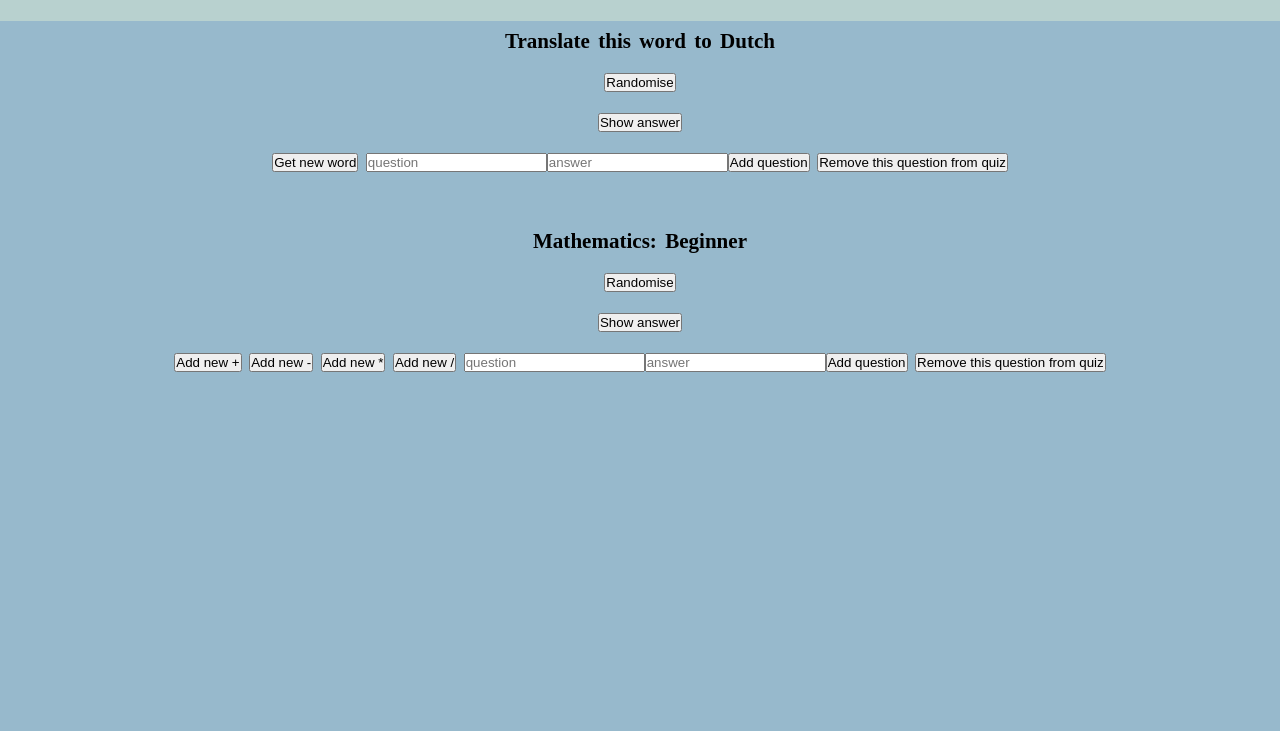
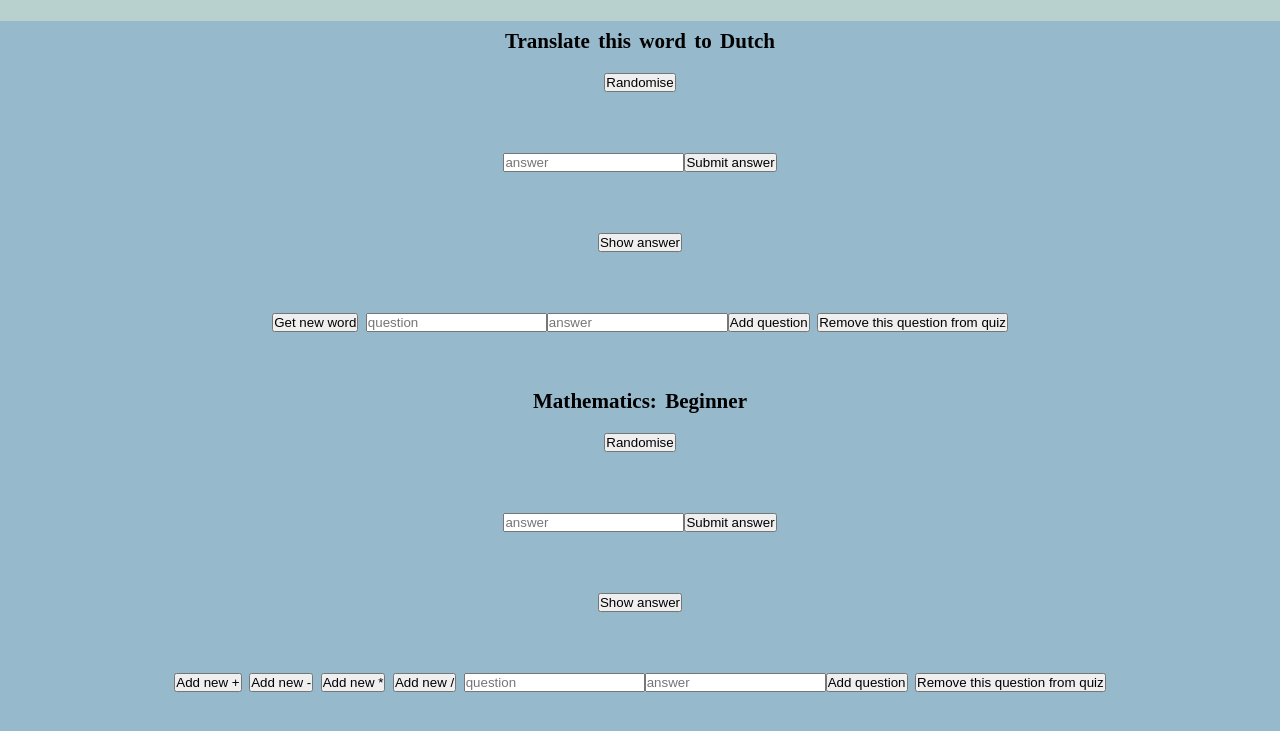
Before and after one commit to johnflentri/Flashcards, a plain HTML site: page index.html in a window 1280 px wide. Shown: the part 59-790 px from the top of the page. Drawn offline with Linux system fonts and the light colour scheme.

Commit message:
answer form and submit button added for both categories with correct and incorrect response

```diff
--- a/index.html
+++ b/index.html
@@ -18,9 +18,12 @@
             <div id=dutch class="dutch-test">
                 <h3>Translate this word to Dutch</h3>
                 <button id="randomWordDutch" onclick="randomWordDutch()">Randomise</button>
-                <p id="randomQuestionDutch"></p>
+                <p id="randomQuestionDutch"><br></p>
+                <input type="text" id="inputDutch" placeholder="answer" /><button onclick="submitDutch()">Submit
+                    answer</button>
+                    <p id="resultDutchP"><br></p>
                 <button id="showAnswerDutch" onclick="showAnswerDutch()">Show answer</button>
-                <p id="showAnswerDutchP"></p>
+                <p id="showAnswerDutchP"><br></p>
                 <button id="getNewDutch" onclick="getNewDutch()">Get new word</button>
                 <input type="text" id="newQDutch" placeholder="question" /><input type="text" id="newADutch"
                     placeholder="answer" /><button id="submitQDutch" onclick="submitQDutch()">Add question</button>
@@ -30,9 +33,12 @@
             <div id=mathsB class="mathsB-test">
                 <h3>Mathematics: Beginner</h3>
                 <button id="randomEqMathsB" onclick="randomEqMathsB()">Randomise</button>
-                <p id="randomQuestionMathsB"></p>
+                <p id="randomQuestionMathsB"><br></p>
+                <input type="text" id="inputMathsB" placeholder="answer" /><button onclick="submitMathsB()">Submit
+                    answer</button>
+                    <p id="resultMathsBP"><br></p>
                 <button id="showAnswerMathsB" onclick="showAnswerMathsB()">Show answer</button>
-                <p id="showAnswerMathsBP"></p>
+                <p id="showAnswerMathsBP"><br></p>
                 <button id="getNewMathsB" onclick="getNewMathsBAdd()">Add new +</button> <button id="getNewMathsB"
                     onclick="getNewMathsBSubtract()">Add new -</button> <button id="getNewMathsB"
                     onclick="getNewMathsBMultiply()">Add new *</button> <button id="getNewMathsB"
--- a/index.js
+++ b/index.js
@@ -29,6 +29,16 @@ let randomCardNumberDutch = Math.floor(Math.random() * flashcardsDutch.length)
 function randomWordDutch() {
     randomCardNumberDutch = Math.floor(Math.random() * flashcardsDutch.length)
     document.getElementById("randomQuestionDutch").innerHTML = flashcardsDutch[randomCardNumberDutch].question;
+}
+
+function submitDutch() {
+    if (document.getElementById("randomQuestionDutch").innerHTML == flashcardsDutch[randomCardNumberDutch].question && inputDutch.value == flashcardsDutch[randomCardNumberDutch].answer) {
+        document.getElementById("resultDutchP").innerHTML = "Correct!";
+    } else if (document.getElementById("randomQuestionDutch").innerHTML == flashcardsDutch[randomCardNumberDutch].question && inputDutch.value !== flashcardsDutch[randomCardNumberDutch].answer) {
+        document.getElementById("resultDutchP").innerHTML = "Incorrect.";
+    } else {
+        alert("You need to generate a word first!")
+    }
 }
 
 function showAnswerDutch() {
@@ -70,6 +80,16 @@ function randomEqMathsB() {
     document.getElementById("randomQuestionMathsB").innerHTML = flashcardsMathsB[randomCardNumberMathsB].question;
 }
 
+function submitMathsB() {
+    if (document.getElementById("randomQuestionMathsB").innerHTML == flashcardsMathsB[randomCardNumberMathsB].question && inputMathsB.value == flashcardsMathsB[randomCardNumberMathsB].answer) {
+        document.getElementById("resultMathsBP").innerHTML = "Correct!";
+    } else if (document.getElementById("randomQuestionMathsB").innerHTML == flashcardsMathsB[randomCardNumberMathsB].question && inputMathsB.value !== flashcardsMathsB[randomCardNumberMathsB].answer) {
+        document.getElementById("resultMathsBP").innerHTML = "Incorrect.";
+    } else {
+        alert("You need to generate an equation first!")
+    }
+}
+
 function showAnswerMathsB() {
     document.getElementById("showAnswerMathsBP").innerHTML = flashcardsMathsB[randomCardNumberMathsB].answer;
 }
```
